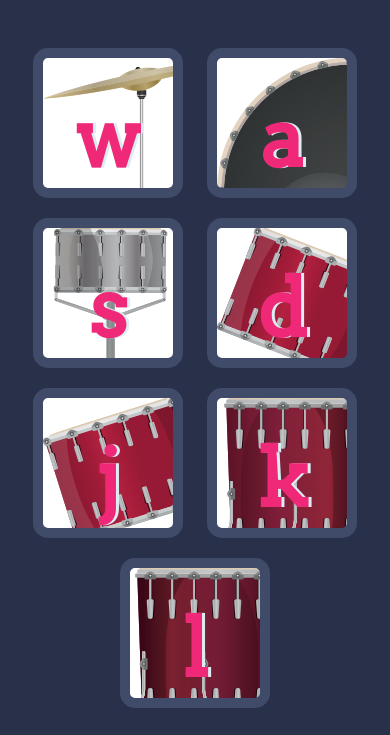
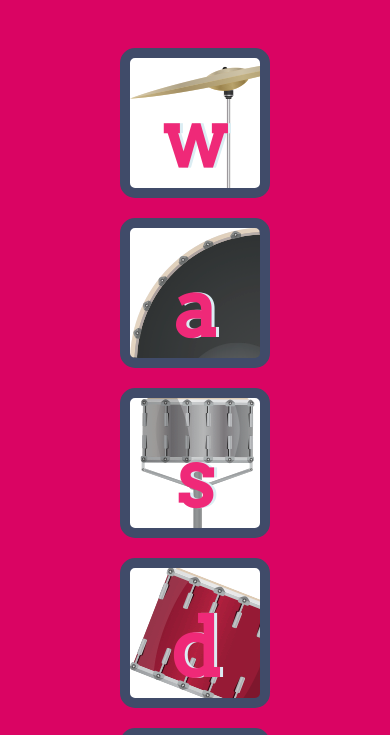
Before and after one commit to Sivamedisetti/Drumgame, a plain HTML site: page index.html in a window 390 px wide. Shown: the part 267-1002 px from the top of the page. Drawn offline with Linux system fonts and the light colour scheme.

Commit message:
style change

```diff
--- a/styles.css
+++ b/styles.css
@@ -79,3 +79,15 @@ footer {
   margin: 10px;
   background-color: white;
 }
+@media (max-width: 421px) {
+
+  body{
+    background-color: #DA0463;
+
+  }
+.set{
+  display: flex;
+  flex-direction: column;
+  align-items: center;
+}
+}
```
